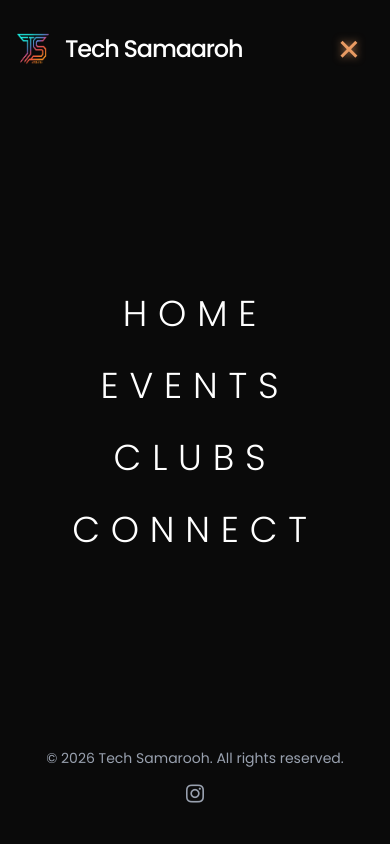
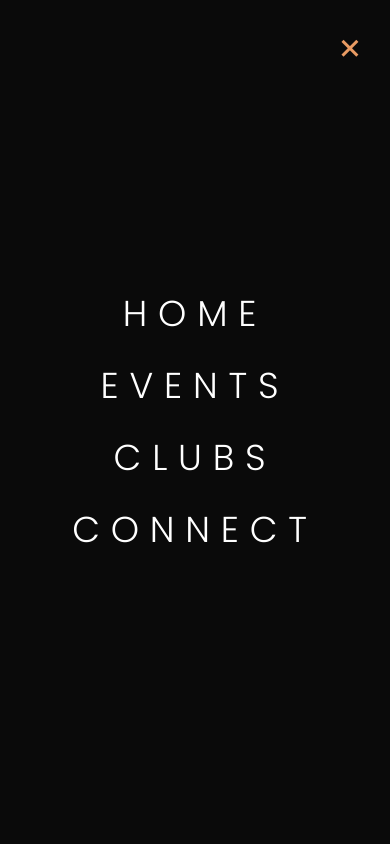
Before and after one commit to alfacodingclub/Tech-samaaroh-2026, a Next.js app: page / in a window 390 px wide. Both pictures are taken after a click on the button 349 px from the left and 49 px from the top of the page. Shown: the top 844 px of the page. Built offline with nearby package versions, Linux system fonts and the light colour scheme.

Commit message:
update navbar for mobile device

```diff
--- a/app/globals.css
+++ b/app/globals.css
@@ -10,3 +10,9 @@
 body {
   font-family: var(--font-poppins), sans-serif;
 }
+
+@supports (-webkit-backdrop-filter: blur(10px)) {
+  .backdrop-blur-md {
+    -webkit-backdrop-filter: blur(12px);
+  }
+}
--- a/components/Hero.jsx
+++ b/components/Hero.jsx
@@ -85,8 +85,6 @@ export default function Hero({
         />
       </div>
 
-
-
       <div className="relative z-10 container mx-auto px-4 md:px-6">
         <div className="max-w-3xl mx-auto text-center">
           {/* 🎖️ Full Circle Moving Border Badge */}
@@ -126,7 +124,7 @@ export default function Hero({
               <span
                 className={cn(
                   "bg-clip-text text-transparent bg-gradient-to-r from-[#e99b63] via-[#ffcc8f] to-[#e99b63]/80 font-bold text-4xl sm:text-6xl md:text-8xl lg:text-9xl",
-                  dancingScript.className
+                  dancingScript.className,
                 )}
               >
                 {title2}
--- a/components/Navbar.jsx
+++ b/components/Navbar.jsx
@@ -51,7 +51,6 @@ const Navbar = () => {
 
     if (pathname !== "/") {
       router.push("/");
-      // Repeatedly check until section appears (max 2 seconds)
       const interval = setInterval(() => {
         if (scrollTo(id)) clearInterval(interval);
       }, 200);
@@ -64,7 +63,12 @@ const Navbar = () => {
   };
 
   return (
-    <header className="fixed top-0 left-0 w-full flex justify-between items-center py-6 px-4 lg:px-20 text-white z-[100] border-b-[0.3px] bg-black/30 md:bg-black/15 md:backdrop-blur-md shadow-2xl border border-white/10 font-poppins">
+    <header className="fixed top-0 left-0 w-full z-[100]">
+      {/* Blur effect */}
+      <div className="absolute inset-0 bg-black/30 md:bg-black/15 backdrop-blur-md pointer-events-none" />
+
+      {/* Navbar */}
+      <div className="relative flex justify-between items-center py-6 px-4 lg:px-20 text-white border-b border-white/10 shadow-2xl font-poppins">
         {/* Logo */}
         <motion.div
           initial={{ opacity: 0, x: -20 }}
@@ -77,7 +81,7 @@ const Navbar = () => {
             alt="Logo"
             className="h-8 md:h-12 w-auto object-contain"
           />
-        <h1 className="text-2xl md:text-3xl lg:text-4xl font-medium m-0 tracking-tighter">
+          <h1 className="text-2xl md:text-3xl lg:text-4xl font-medium tracking-tighter">
             Tech Samaaroh
           </h1>
         </motion.div>
@@ -93,7 +97,7 @@ const Navbar = () => {
             <motion.div key={item} variants={linkVariants}>
               <button
                 onClick={() => scrollToSection(item)}
-              className="relative  tracking-[0.2em] transition-colors hover:text-[#e99b63] group text-lg uppercase cursor-pointer "
+                className="relative tracking-[0.2em] transition-colors hover:text-[#e99b63] group text-lg uppercase cursor-pointer"
               >
                 {item}
                 <span className="absolute -bottom-1 left-0 w-0 h-[1px] bg-[#e99b63] transition-all duration-300 group-hover:w-full" />
@@ -107,50 +111,33 @@ const Navbar = () => {
           onClick={() => setIsOpen(!isOpen)}
           whileTap={{ scale: 0.95 }}
           whileHover={{ scale: 1.05 }}
-        className="md:hidden text-4xl p-2 z-[60] flex items-center justify-center focus:outline-none"
+          className="md:hidden text-4xl p-2 z-[160] flex items-center justify-center"
         >
           <div className="relative w-8 h-8 flex items-center justify-center">
-          {/* Menu Icon */}
             <motion.i
-            className="bx bx-menu absolute cursor-pointer"
+              className="bx bx-menu absolute"
               animate={{
                 opacity: isOpen ? 0 : 1,
                 rotate: isOpen ? 90 : 0,
                 scale: isOpen ? 0.8 : 1,
               }}
-            transition={{
-              type: "spring",
-              stiffness: 250,
-              damping: 20,
-            }}
-            style={{
-              color: "#ffffff",
-              transformOrigin: "center",
-              textShadow: "0 0 6px rgba(255,255,255,0.6)",
-            }}
+              transition={{ type: "spring", stiffness: 250, damping: 20 }}
+              style={{ color: "#fff" }}
             />
 
-          {/* Cross Icon */}
             <motion.i
-            className="bx bx-x absolute cursor-pointer"
+              className="bx bx-x absolute"
               animate={{
                 opacity: isOpen ? 1 : 0,
                 rotate: isOpen ? 0 : -90,
                 scale: isOpen ? 1 : 0.8,
               }}
-            transition={{
-              type: "spring",
-              stiffness: 250,
-              damping: 20,
-            }}
-            style={{
-              color: "#e99b63",
-              transformOrigin: "center",
-              textShadow: "0 0 8px rgba(233,155,99,0.8)",
-            }}
+              transition={{ type: "spring", stiffness: 250, damping: 20 }}
+              style={{ color: "#e99b63" }}
             />
           </div>
         </motion.button>
+      </div>
 
       {/* Mobile Menu */}
       <AnimatePresence>
@@ -160,7 +147,7 @@ const Navbar = () => {
             initial="closed"
             animate="opened"
             exit="closed"
-            className="fixed inset-0 z-[40] bg-[#0a0a0a] flex flex-col items-center justify-center"
+            className="fixed inset-0 z-[120] bg-[#0a0a0a] flex flex-col items-center justify-center"
           >
             <nav className="flex flex-col gap-8 items-center">
               {navItems.map((item, i) => (
@@ -172,35 +159,13 @@ const Navbar = () => {
                 >
                   <button
                     onClick={() => scrollToSection(item)}
-                    className="text-4xl cursor-pointer tracking-[0.3em] font-light hover:text-[#e99b63] transition-colors uppercase"
+                    className="text-4xl tracking-[0.3em] font-light hover:text-[#e99b63] uppercase"
                   >
                     {item}
                   </button>
                 </motion.div>
               ))}
             </nav>
-
-            {/* ✅ Footer with Instagram icon only */}
-            <motion.footer
-              initial={{ opacity: 0, y: 30 }}
-              animate={{ opacity: 1, y: 0 }}
-              transition={{ delay: 0.8, duration: 0.6 }}
-              className="absolute bottom-8 text-center text-sm text-gray-400"
-            >
-              <p>
-                © {new Date().getFullYear()} Tech Samarooh. All rights reserved.
-              </p>
-              <div className="flex justify-center mt-3 text-2xl">
-                <a
-                  href="https://instagram.com"
-                  target="_blank"
-                  rel="noopener noreferrer"
-                  className="hover:text-[#e99b63] transition-colors"
-                >
-                  <i className="bx bxl-instagram"></i>
-                </a>
-              </div>
-            </motion.footer>
           </motion.div>
         )}
       </AnimatePresence>
```
Lines whose indentation alone changed are shown as unchanged.
